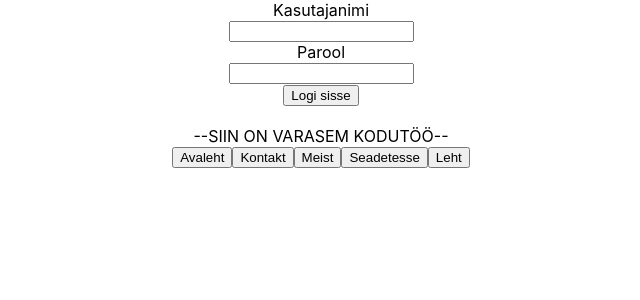
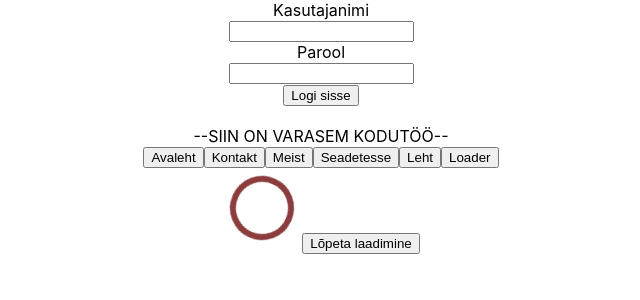
Before and after one commit to VipSipsik/front-end-08-2024, a React (Create React App) app in the folder kodutoo/: page /loader in a window 1280 px wide. Shown: the top 300 px of the page, without its empty margins (319-959 px from the left). Built offline with nearby package versions, Linux system fonts and the light colour scheme.

Commit message:
useState laadimise lõpetajana

```diff
--- a/kodutoo/src/App.css
+++ b/kodutoo/src/App.css
@@ -1,3 +1,33 @@
 .App {
   text-align: center;
 }
+
+
+.lds-dual-ring,
+.lds-dual-ring:after {
+  box-sizing: border-box;
+}
+.lds-dual-ring {
+  display: inline-block;
+  width: 80px;
+  height: 80px;
+}
+.lds-dual-ring:after {
+  content: " ";
+  display: block;
+  width: 64px;
+  height: 64px;
+  margin: 8px;
+  border-radius: 50%;
+  border: 6.4px solid yellow;
+  border-color: rgb(139, 60, 60);
+  animation: lds-dual-ring 1.2s linear infinite;
+}
+@keyframes lds-dual-ring {
+  0% {
+    transform: rotate(0deg);
+  }
+  100% {
+    transform: rotate(360deg);
+  }
+}
--- a/kodutoo/src/App.js
+++ b/kodutoo/src/App.js
@@ -5,6 +5,7 @@ import Avaleht from './pages/Avaleht';
 import Meist from './pages/Meist';
 import Seaded from './pages/Seaded';
 import Leht from './pages/Leht';
+import Loader from './pages/Loader';
 import { useRef, useState } from 'react';
 
 function App() {
@@ -65,12 +66,17 @@ const logiValja = () => {
         <button>Leht</button>
       </Link>
 
+      <Link to="/loader">
+        <button>Loader</button>
+      </Link>
+
       <Routes>
         <Route path="" element={ <Avaleht /> } />
         <Route path="kontakt" element={ <Kontakt /> } />
         <Route path="meist" element={ <Meist /> } />
         <Route path="seaded" element={ <Seaded /> } />
         <Route path="leht" element={ <Leht /> } />
+        <Route path="loader" element={ <Loader /> } />
       </Routes>
     </div>
   );
--- /dev/null
+++ b/kodutoo/src/pages/Loader.js
@@ -0,0 +1,14 @@
+import React, { useState } from 'react'
+
+function Loader() {
+    const [kasLaeb, uuendaLaadimist] = useState(true);
+
+  return (
+    <div>
+       {kasLaeb === true && <div class="lds-dual-ring"></div> }
+       <button onClick={() => uuendaLaadimist(false)}>Lõpeta laadimine</button>
+    </div>
+  )
+}
+
+export default Loader
```
